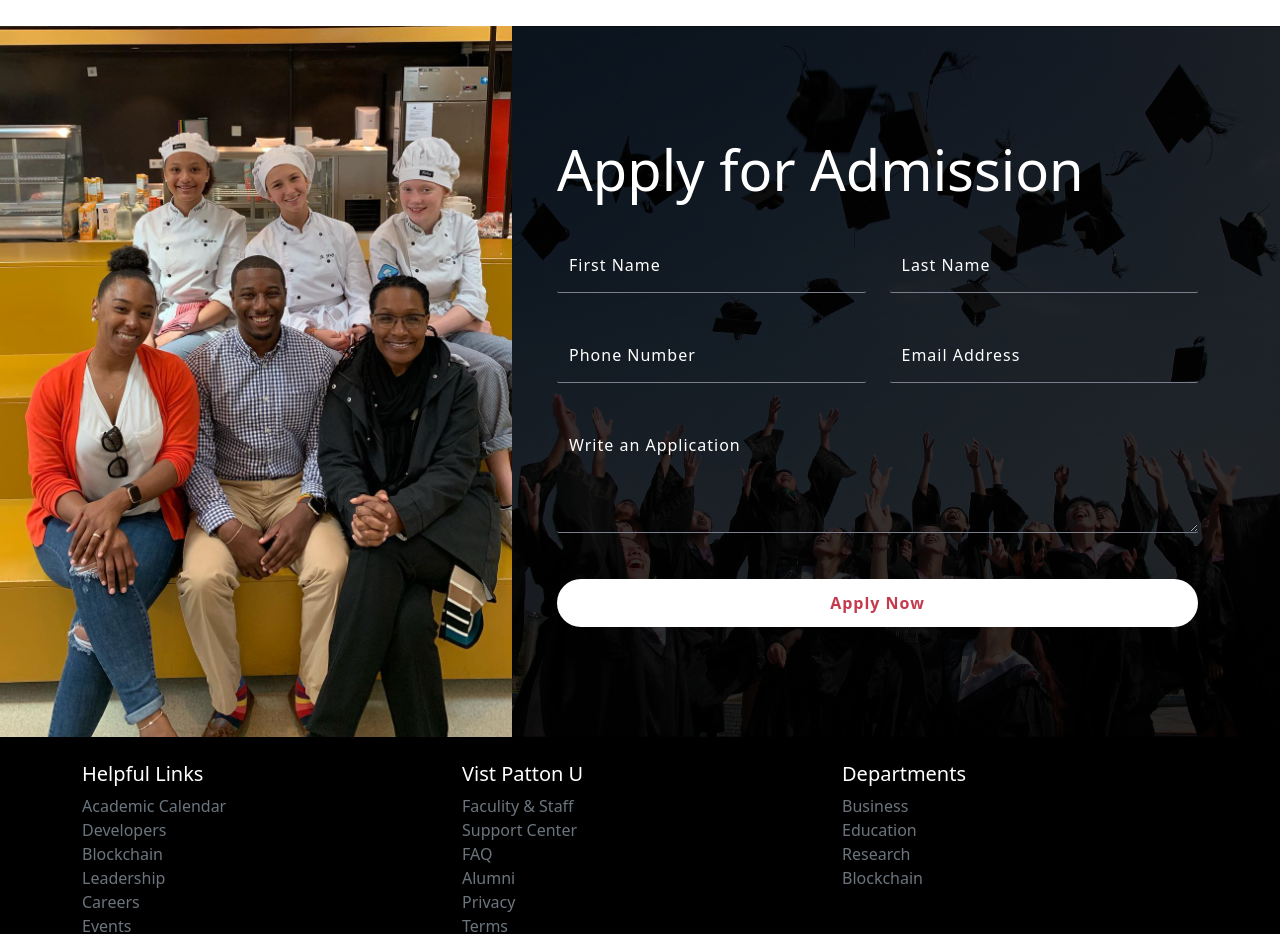
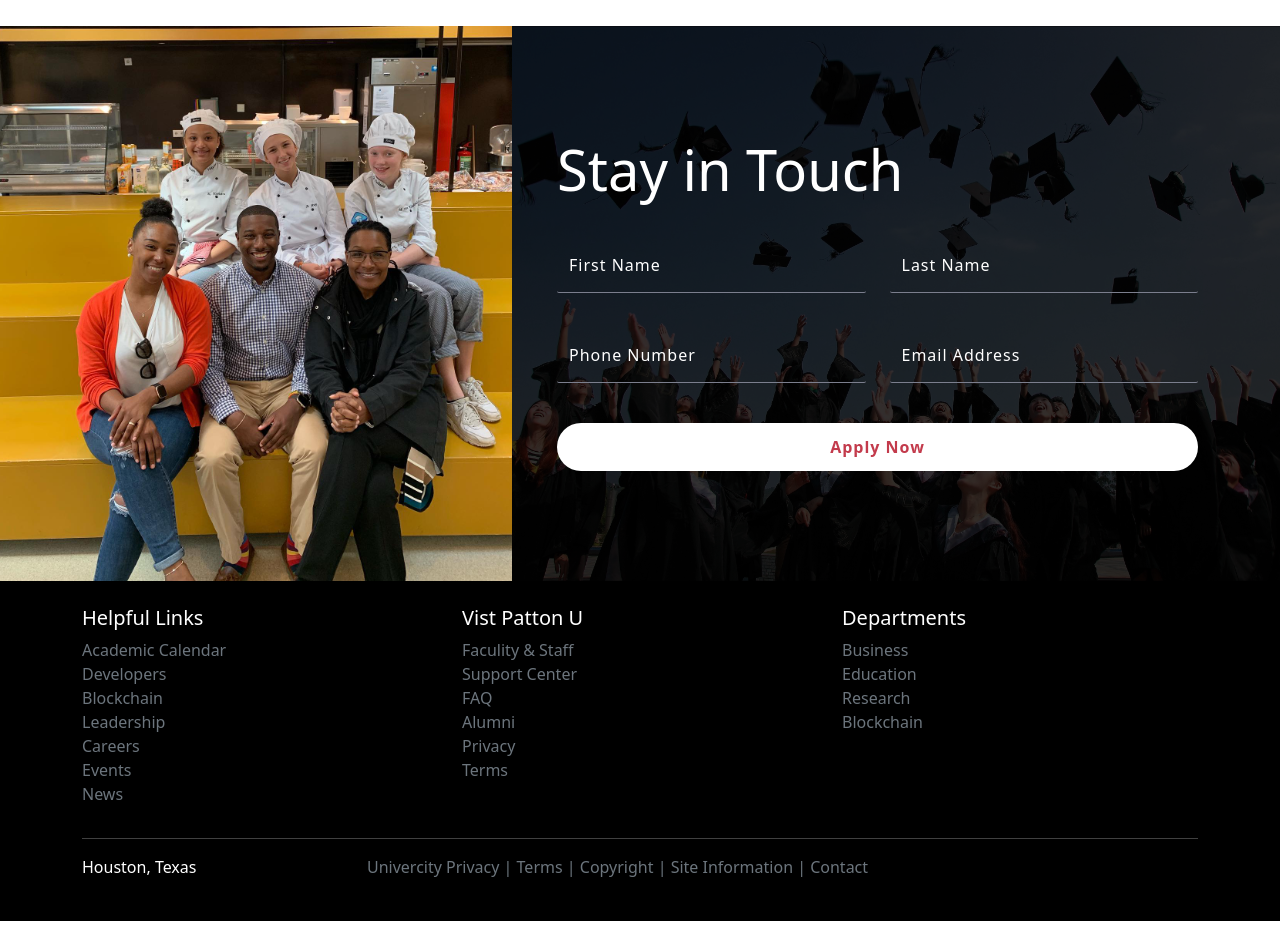
Before and after one commit to PattonGroup/PattonUniverCity, a React (Create React App) app in the folder frontend/: page / in a window 1280 px wide. Shown: the part 6600-7534 px from the top of the page. Built offline with nearby package versions, Linux system fonts and the light colour scheme; no server answers; a web font is replaced by a local one.

Commit message:
refactor: Adj admission form content

```diff
--- a/frontend/src/components/form/admissionApply.jsx
+++ b/frontend/src/components/form/admissionApply.jsx
@@ -10,7 +10,7 @@ const AdmissionApply = () => {
             <div className="row justify-content-end">
               <div className="col-lg-7">
                 <div className="admission_form">
-                  <h3>Apply for Admission</h3>
+                  <h3>Stay in Touch</h3>
                   <form>
                     <div className="row">
                       <div className="col-md-6">
@@ -33,7 +33,7 @@ const AdmissionApply = () => {
                           <input type="text" placeholder="Email Address" />
                         </div>
                       </div>
-                      <div className="col-md-12">
+                      {/* <div className="col-md-12">
                         <div className="single_input">
                           <textarea
                             cols="30"
@@ -41,7 +41,7 @@ const AdmissionApply = () => {
                             rows="10"
                           ></textarea>
                         </div>
-                      </div>
+                      </div> */}
                       <div className="col-md-12">
                         <input
                           className="admission-button white"
```
